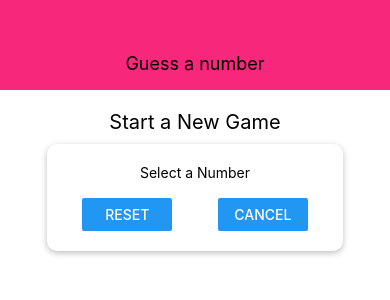
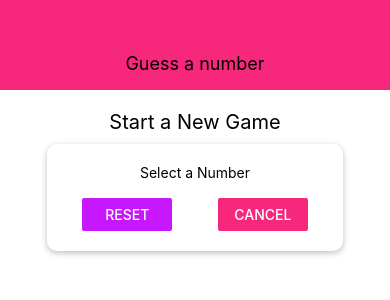
Before and after one commit to Pratish7/number_game_android_app_react-native, a React Native app: screen / in a window 390 px wide. Shown: the top 300 px of the page. Built offline with nearby package versions, Linux system fonts and the light colour scheme.

Commit message:
added button color

```diff
--- a/screens/StartGameScreen.js
+++ b/screens/StartGameScreen.js
@@ -11,8 +11,8 @@ const StartGameScreen = props => {
                 <Text>Select a Number</Text>
                 <TextInput />
                 <View style={styles.buttonContainer}>
-                    <View style={styles.button}><Button title ="Reset" onPress={() => {}}/></View>
-                    <View style={styles.button}><Button title ="Cancel" onPress={() => {}}/></View>
+                    <View style={styles.button}><Button title ="Reset" onPress={() => {}} color='#c717fc'/></View>
+                    <View style={styles.button}><Button title ="Cancel" onPress={() => {}} color='#f7287b' /></View>
                 </View>
             </Card>
         </View>
```
